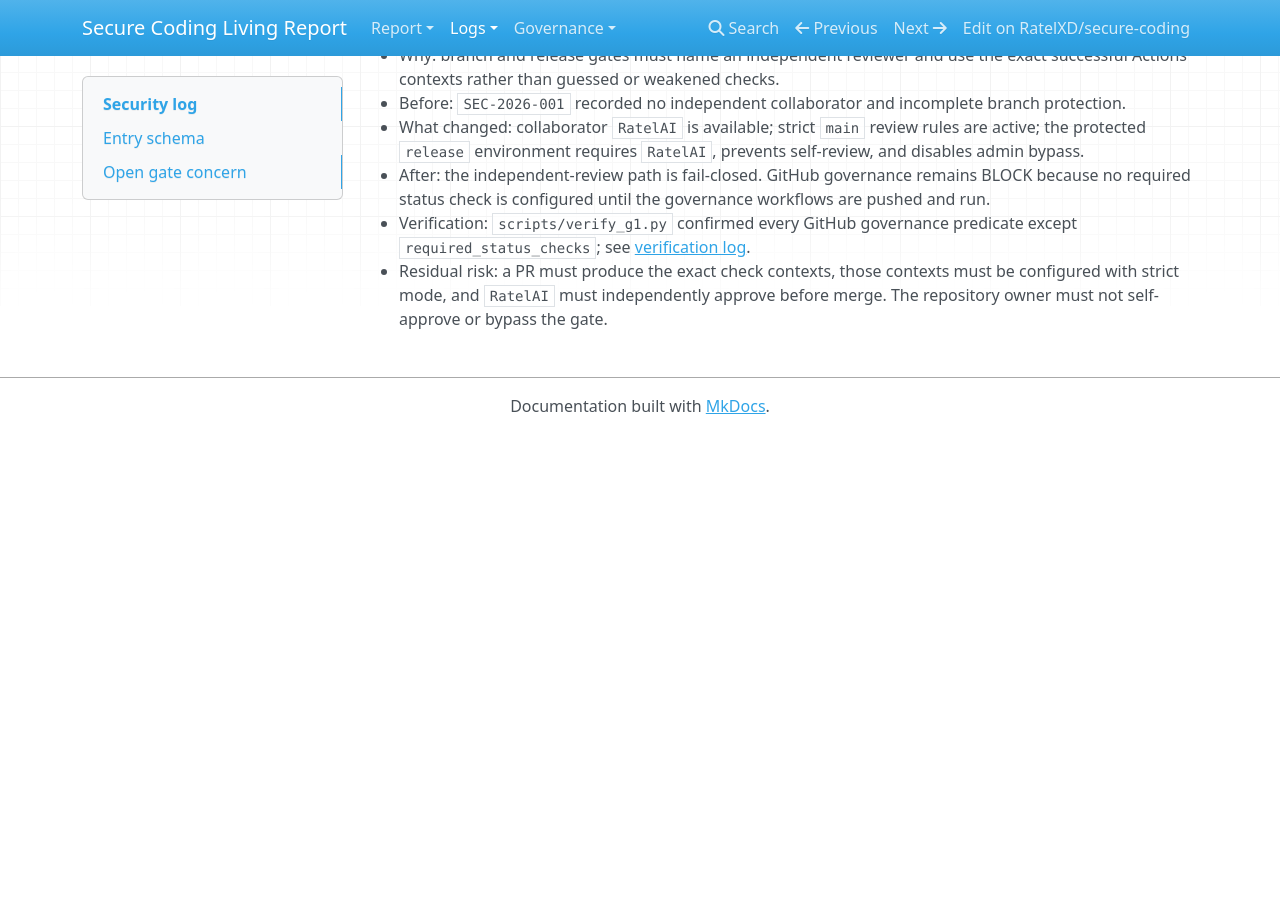
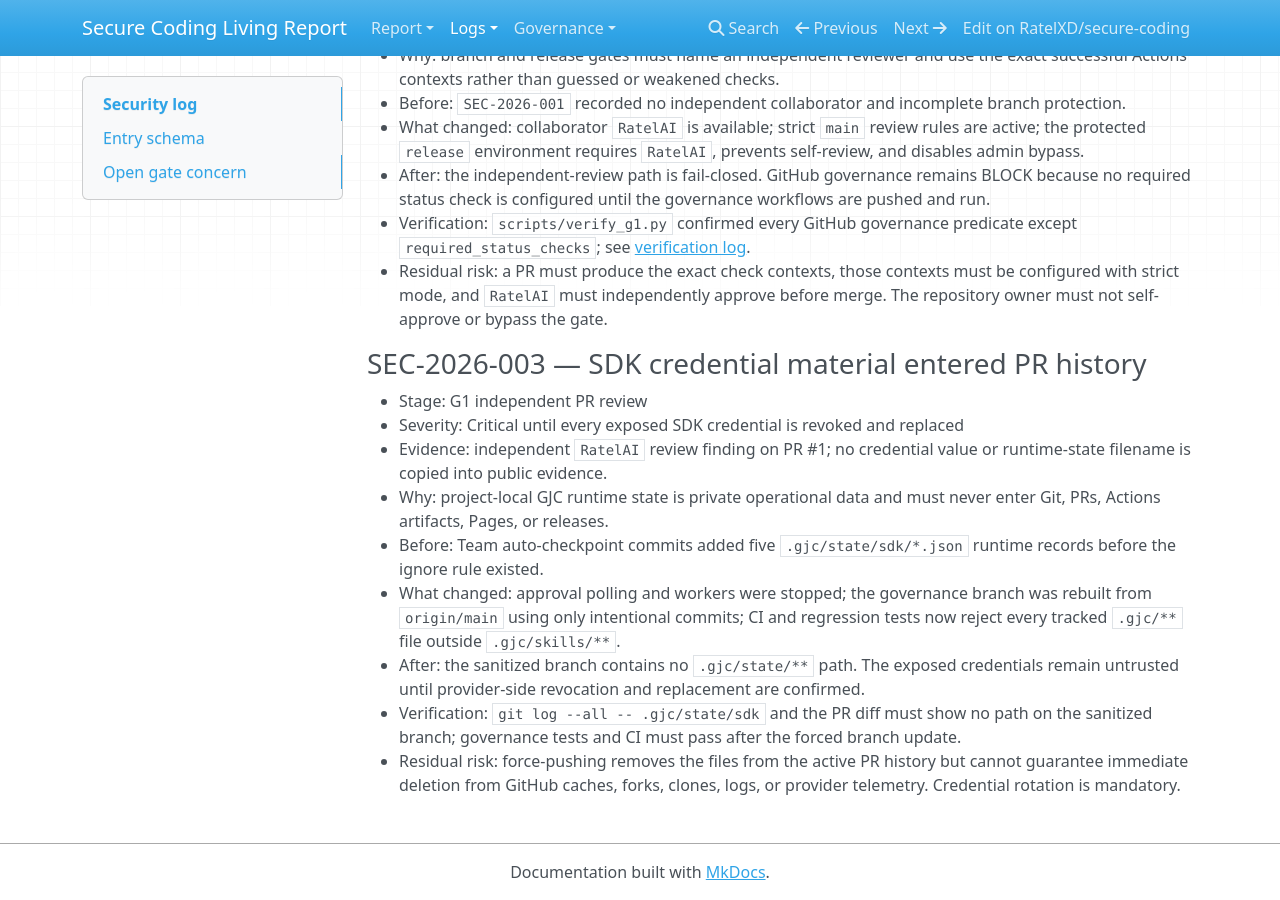
Before and after one commit to RatelXD/secure-coding, an MkDocs documentation site: the page built from docs/report/security-log.md, in a window 1280 px wide and 900 px high, scrolled down 973 px. Built offline with MkDocs 1.6.1, drawn with Linux system fonts in a browser that asks for light colours; nearby versions of some CDN libraries; before the commit the page ends 1407 px from its top, so only the background shows below that.

Commit message:
security: purge runtime state from governance history

```diff
--- a/docs/report/security-log.md
+++ b/docs/report/security-log.md
@@ -41,3 +41,15 @@ Entries are append-only and use IDs `SEC-YYYY-NNN`.
 - After: the independent-review path is fail-closed. GitHub governance remains BLOCK because no required status check is configured until the governance workflows are pushed and run.
 - Verification: `scripts/verify_g1.py` confirmed every GitHub governance predicate except `required_status_checks`; see [verification log](verification-log.md).
 - Residual risk: a PR must produce the exact check contexts, those contexts must be configured with strict mode, and `RatelAI` must independently approve before merge. The repository owner must not self-approve or bypass the gate.
+
+### SEC-2026-003 — SDK credential material entered PR history
+
+- Stage: G1 independent PR review
+- Severity: Critical until every exposed SDK credential is revoked and replaced
+- Evidence: independent `RatelAI` review finding on PR #1; no credential value or runtime-state filename is copied into public evidence.
+- Why: project-local GJC runtime state is private operational data and must never enter Git, PRs, Actions artifacts, Pages, or releases.
+- Before: Team auto-checkpoint commits added five `.gjc/state/sdk/*.json` runtime records before the ignore rule existed.
+- What changed: approval polling and workers were stopped; the governance branch was rebuilt from `origin/main` using only intentional commits; CI and regression tests now reject every tracked `.gjc/**` file outside `.gjc/skills/**`.
+- After: the sanitized branch contains no `.gjc/state/**` path. The exposed credentials remain untrusted until provider-side revocation and replacement are confirmed.
+- Verification: `git log --all -- .gjc/state/sdk` and the PR diff must show no path on the sanitized branch; governance tests and CI must pass after the forced branch update.
+- Residual risk: force-pushing removes the files from the active PR history but cannot guarantee immediate deletion from GitHub caches, forks, clones, logs, or provider telemetry. Credential rotation is mandatory.
```
Also changed, not shown: 2 other files.
